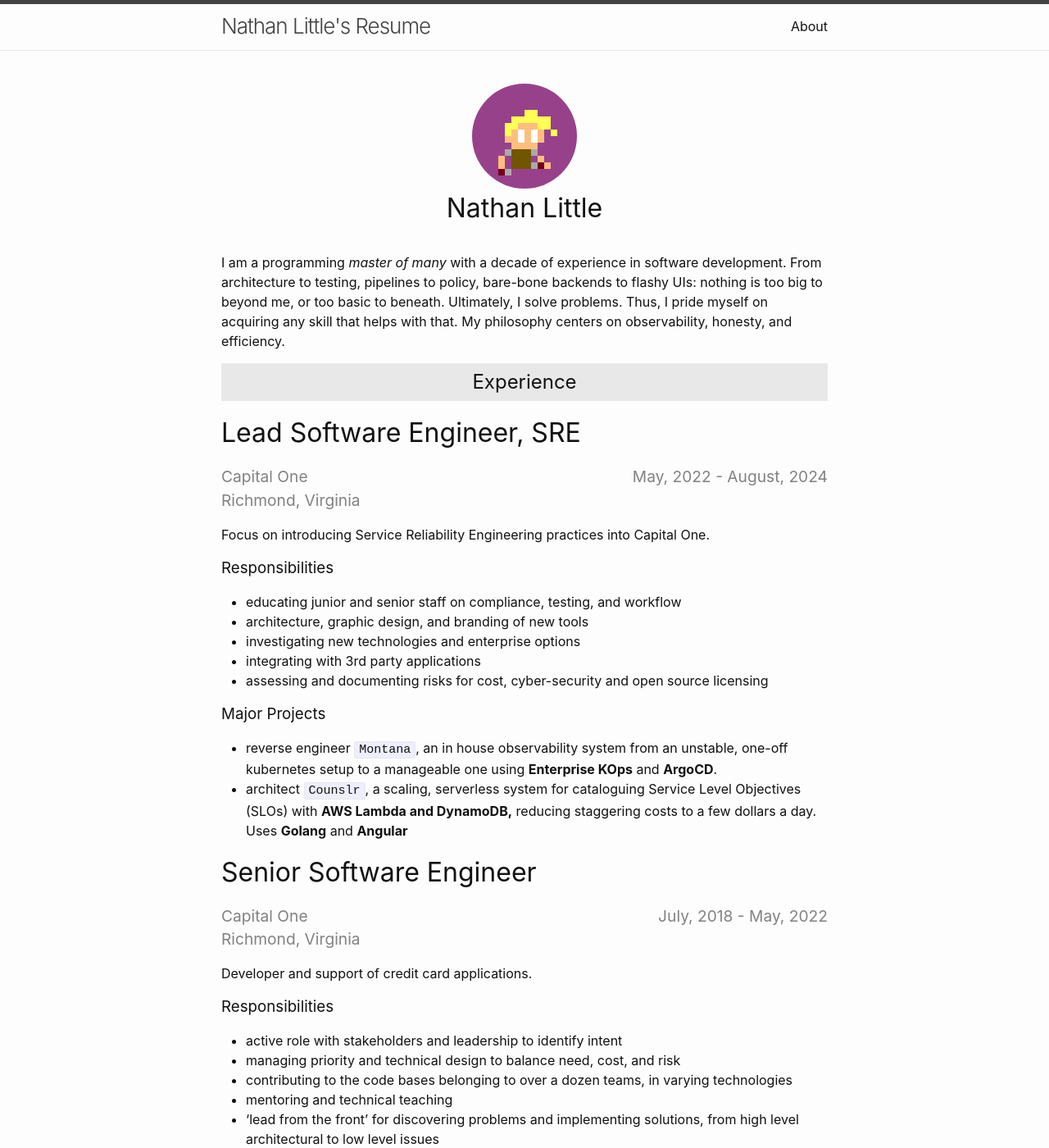
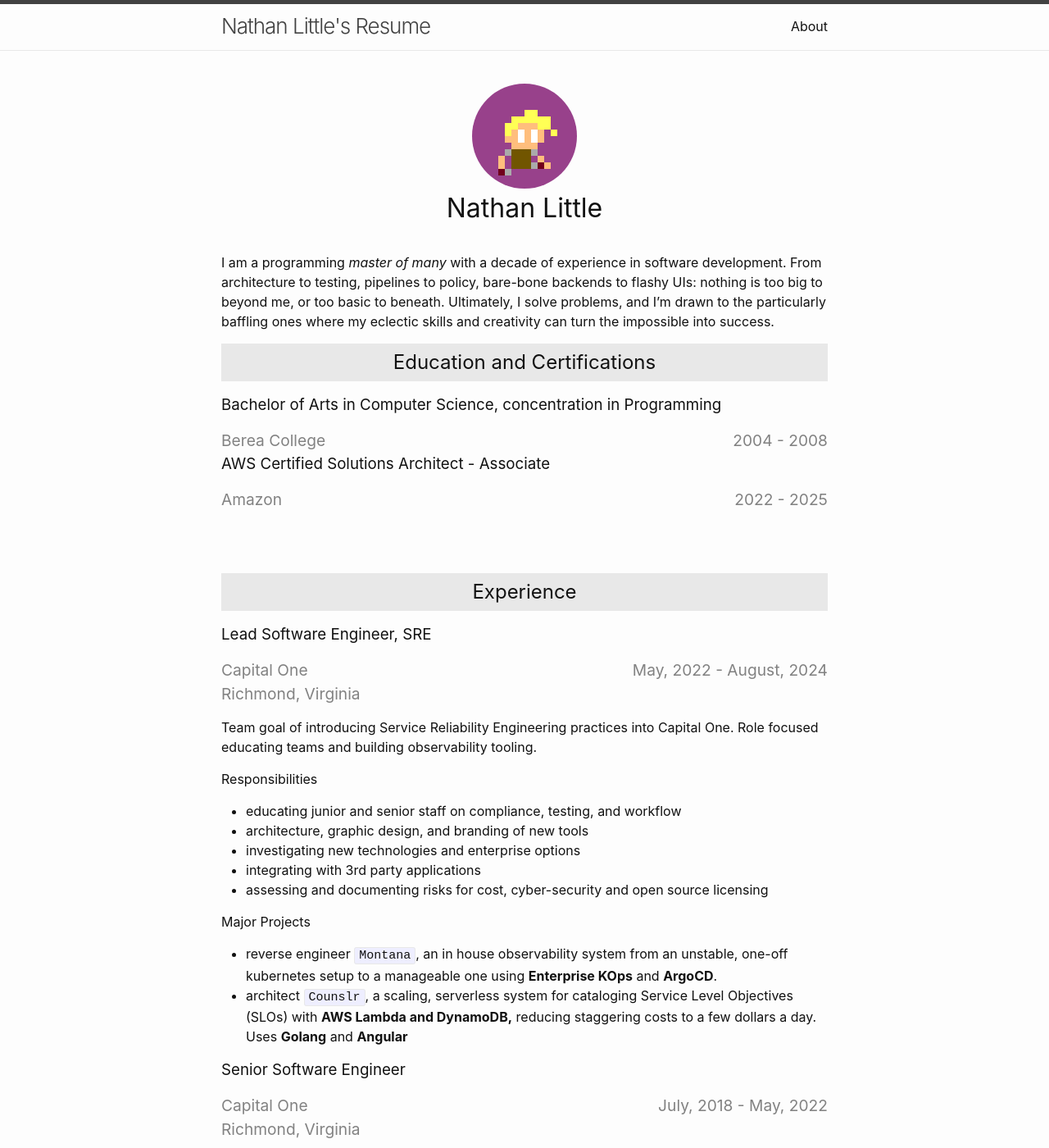
Before and after one commit to SekretOne/nathan-little-resume, a Jekyll site: the page built from index.markdown, in a window 1280 px wide and 1400 px high. Shown: the whole window at 82% size. Built offline with Jekyll 4.4.1, drawn with Linux system fonts in a browser that asks for light colours; some of the changed text lies outside the part shown.

Commit message:
Change experience & edu order

```diff
--- a/_data/education.yaml
+++ b/_data/education.yaml
@@ -6,4 +6,4 @@
 - name: AWS Certified Solutions Architect - Associate
   location: Amazon
   from: 2022
-  to:
+  to: 2025
--- a/_data/experience.yaml
+++ b/_data/experience.yaml
@@ -4,9 +4,9 @@
   company: Capital One
   location: Richmond, Virginia
   description: |-
-    Focus on introducing Service Reliability Engineering practices into Capital One.
+    Team goal of introducing Service Reliability Engineering practices into Capital One. Role focused educating teams and building observability tooling.
 
-    ### Responsibilities
+    #### Responsibilities
 
     * educating junior and senior staff on compliance, testing, and workflow
     * architecture, graphic design, and branding of new tools
@@ -14,10 +14,10 @@
     * integrating with 3rd party applications
     * assessing and documenting risks for cost, cyber-security and open source licensing
 
-    ### Major Projects
+    #### Major Projects
 
     * reverse engineer `Montana`, an in house observability system from an unstable, one-off kubernetes setup to a manageable one using **Enterprise KOps** and **ArgoCD**.
-    * architect `Counslr`, a scaling, serverless system for cataloguing Service Level Objectives (SLOs) with **AWS Lambda and DynamoDB,** reducing staggering costs to a few dollars a day. Uses **Golang** and **Angular**
+    * architect `Counslr`, a scaling, serverless system for cataloging Service Level Objectives (SLOs) with **AWS Lambda and DynamoDB,** reducing staggering costs to a few dollars a day. Uses **Golang** and **Angular**
 
 - position: Senior Software Engineer
   from: 2018-07-01
@@ -27,7 +27,7 @@
   description: |-
     Developer and support of credit card applications.
 
-    ### Responsibilities
+    #### Responsibilities
 
     * active role with stakeholders and leadership to identify intent
     * managing priority and technical design to balance need, cost, and risk
@@ -35,7 +35,7 @@
     * mentoring and technical teaching
     * 'lead from the front' for discovering problems and implementing solutions, from high level architectural to low level issues
 
-    ### Major Projects
+    #### Major Projects
 
     * cloud Migration of Visa Chargeback applications, java microservices with PostGres and Mongo databases
     * `JIT Chargeback Core`, *Spring Boot* cloud native chargeback orchestrator for in-house case management system
@@ -50,13 +50,13 @@
     Internal consultant to the newly formed TOC. Bridged between engineering and production support with the broad
     purview of **automate, eliminate, and optimize.**
 
-    ### Responsibilities
+    #### Responsibilities
 
     * transforming monitoring tooling from HP suite to new technologies
     * educating production support staff on scripting
     * directly supporting high impact production issues with data analyis and mitigation plans
 
-    ### Major Projects
+    #### Major Projects
 
     * evaluation and replacement of company 'on call' machanism from Mir3 to PagerDuty.
     * built `Bridget`, a serverless python Slack bot for incident management and bridge coordination.
@@ -69,13 +69,13 @@
   description: |-
     Developer position building and supported the CRM software.
 
-    ### Responsibilities
+    #### Responsibilities
 
     * Managing code repository and SOD policies for team
     * production support
     * Support of IVR
 
-    ### Major Projects
+    #### Major Projects
 
     * support and enhancement of `Fenrir`, a webservice supplement to INFOR using Java and Thymeleaf
     * `Customer Service Gateway 3`, java and angular 1.X based customer lookup tool
--- a/_includes/experience.html
+++ b/_includes/experience.html
@@ -1,5 +1,5 @@
 <div class='lil-experience'>
-    <h2>{{ exp.position }}</h2>
+    <h3>{{ exp.position }}</h3>
     <div class="experience-detail-container">
         <div class="experience-detail-space">
             <div>{{exp.company}}</div>
--- a/_includes/md/intro.md
+++ b/_includes/md/intro.md
@@ -1,4 +1,4 @@
 I am a programming *master of many* with a decade of experience in software development. From architecture to testing,
 pipelines to policy, bare-bone backends to flashy UIs: nothing is too big to beyond me, or too basic to beneath.
-Ultimately, I solve problems. Thus, I pride myself on acquiring any skill that helps with that. My philosophy centers on
-observability, honesty, and efficiency.
+Ultimately, I solve problems, and I'm drawn to the particularly baffling ones where my eclectic skills and creativity
+can turn the impossible into success.
--- a/_layouts/home.html
+++ b/_layouts/home.html
@@ -18,6 +18,26 @@
   {{ content }}
 
   {% include markdown.html path="md/intro.md" %}
+
+  {%- if site.data.education.size > 0 -%}
+  <section class="resume-section">
+    <header class="resume-header">
+      <h2>Education and Certifications</h2>
+    </header>
+
+    {%- for degree in site.data.education -%}
+    <div>
+      <h3>{{ degree.name }}</h3>
+      <div class="experience-detail-container">
+        <div class="experience-detail-space">
+          <div>{{degree.location}}</div>
+        </div>
+        <span class="experience-detail-time">{{degree.from}} - {{degree.to}}</span>
+      </div>
+    </div>
+    {%- endfor -%}
+  </section>
+  {%- endif -%}
 
   {%- if site.data.experience.size > 0 -%}
   <section class="resume-section">
@@ -45,26 +65,5 @@
   </section>
   {%- endif -%}
 
-
-  {%- if site.data.education.size > 0 -%}
-  <section class="resume-section">
-    <header class="resume-header">
-      <h2>Education and Certifications</h2>
-    </header>
-
-    {%- for degree in site.data.education -%}
-    <div>
-      <h2>{{ degree.name }}</h2>
-      <div class="experience-detail-container">
-        <div class="experience-detail-space">
-          <div>{{degree.location}}</div>
-        </div>
-        <span class="experience-detail-time">{{degree.from}} - {{degree.to}}</span>
-      </div>
-    </div>
-    {%- endfor -%}
-  </section>
-  {%- endif -%}
-
   <!--<p class="rss-subscribe">subscribe <a href="{{ "/feed.xml" | relative_url }}">via RSS</a></p>-->
 </div>
```
Also changed, not shown: _data/skills.yaml (+4 -8 lines).
